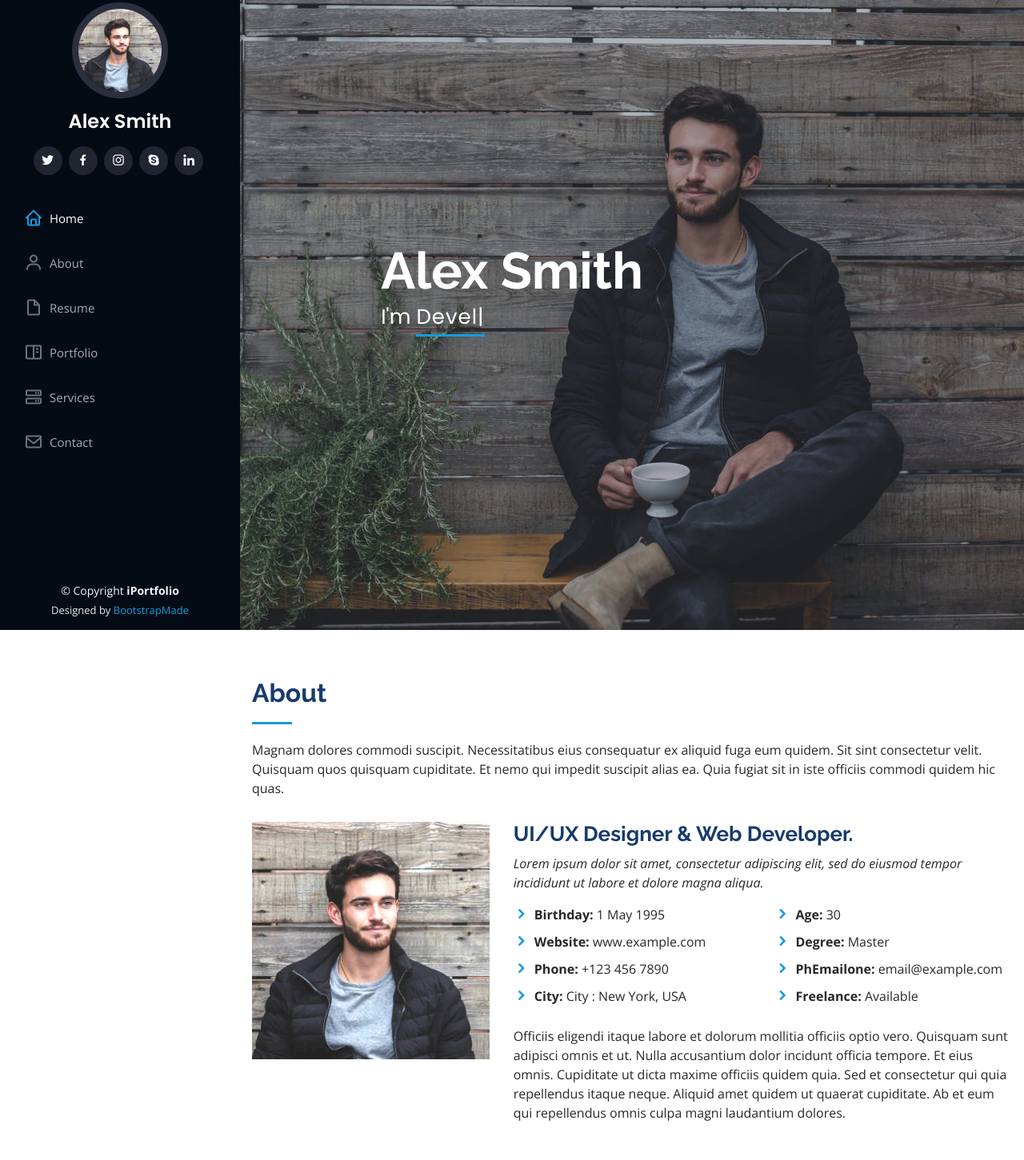
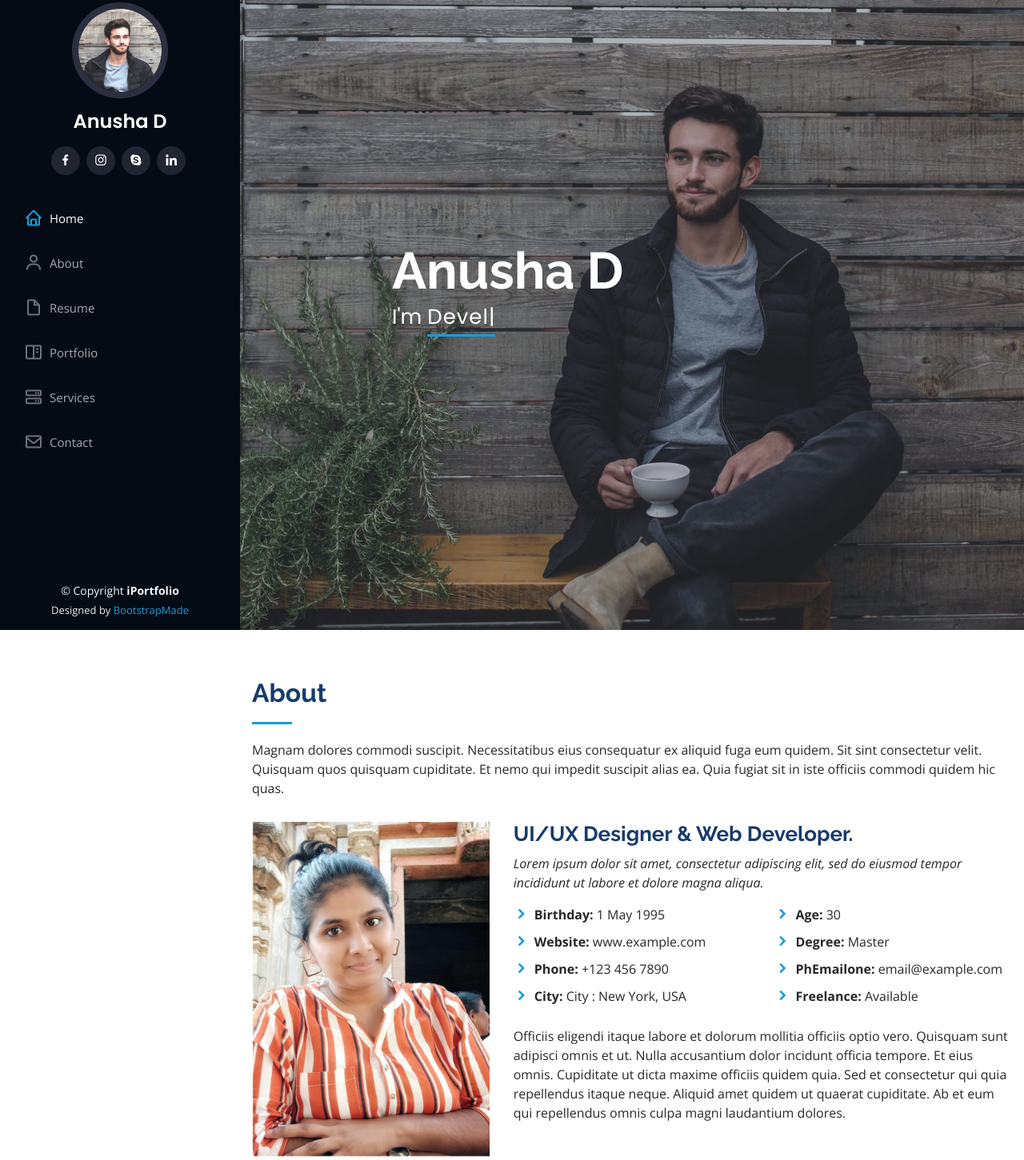
Before and after one commit to anushadamu03/anushadamu03.github.io, a plain HTML site: page index.html in a window 1280 px wide. Shown: the part 12-1463 px from the top of the page at 80% size. Drawn offline with nearby package versions, Linux system fonts and the light colour scheme.

Commit message:
added image

```diff
--- a/index.html
+++ b/index.html
@@ -5,7 +5,7 @@
   <meta charset="utf-8">
   <meta content="width=device-width, initial-scale=1.0" name="viewport">
 
-  <title>iPortfolio Bootstrap Template - Index</title>
+  <title>Anusha D Resume</title>
   <meta content="" name="description">
   <meta content="" name="keywords">
 
@@ -46,9 +46,9 @@
 
       <div class="profile">
         <img src="assets/img/profile-img.jpg" alt="" class="img-fluid rounded-circle">
-        <h1 class="text-light"><a href="index.html">Alex Smith</a></h1>
+        <h1 class="text-light"><a href="index.html">Anusha D</a></h1>
         <div class="social-links mt-3 text-center">
-          <a href="#" class="twitter"><i class="bx bxl-twitter"></i></a>
+
           <a href="#" class="facebook"><i class="bx bxl-facebook"></i></a>
           <a href="#" class="instagram"><i class="bx bxl-instagram"></i></a>
           <a href="#" class="google-plus"><i class="bx bxl-skype"></i></a>
@@ -58,7 +58,7 @@
 
       <nav class="nav-menu">
         <ul>
-          <li class="active"><a href="index.html"><i class="bx bx-home"></i> <span>Home</span></a></li>
+          <li class="active"><a href="#hero"><i class="bx bx-home"></i> <span>Home</span></a></li>
           <li><a href="#about"><i class="bx bx-user"></i> <span>About</span></a></li>
           <li><a href="#resume"><i class="bx bx-file-blank"></i> <span>Resume</span></a></li>
           <li><a href="#portfolio"><i class="bx bx-book-content"></i> Portfolio</a></li>
@@ -75,7 +75,7 @@
   <!-- ======= Hero Section ======= -->
   <section id="hero" class="d-flex flex-column justify-content-center align-items-center">
     <div class="hero-container" data-aos="fade-in">
-      <h1>Alex Smith</h1>
+      <h1>Anusha D</h1>
       <p>I'm <span class="typed" data-typed-items="Designer, Developer, Freelancer, Photographer"></span></p>
     </div>
   </section><!-- End Hero -->
@@ -93,7 +93,7 @@
 
         <div class="row">
           <div class="col-lg-4" data-aos="fade-right">
-            <img src="assets/img/profile-img.jpg" class="img-fluid" alt="">
+            <img src="assets/img/anu.jpeg" class="img-fluid" alt="">
           </div>
           <div class="col-lg-8 pt-4 pt-lg-0 content" data-aos="fade-left">
             <h3>UI/UX Designer &amp; Web Developer.</h3>
```
Also changed, not shown: assets/img/anu.jpeg (added).
